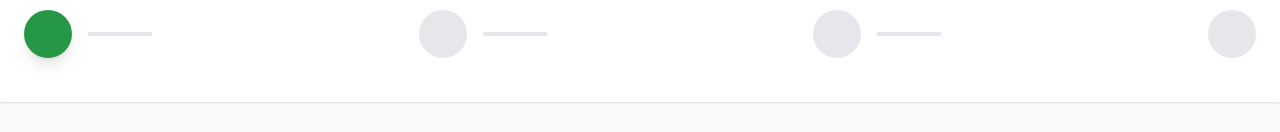
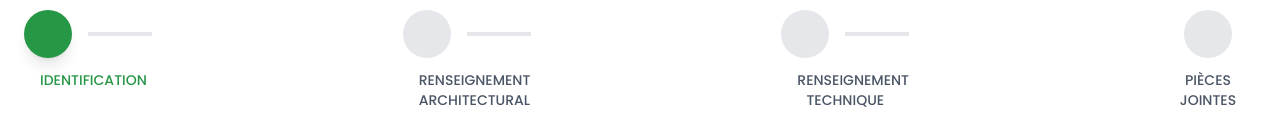
Before and after one commit to razafiarisoa203/matac, a React (Vite) app: page /permis in a window 1280 px wide. Shown: the part 190-322 px from the top of the page. Built offline with nearby package versions, Linux system fonts and the light colour scheme; some icons are missing.

Commit message:
add step title

```diff
--- a/src/components/PermisConst/PermisHeader.jsx
+++ b/src/components/PermisConst/PermisHeader.jsx
@@ -65,7 +65,7 @@ const PermisHeader = ({ steps, currentStep, getStepProgress, onReset, onStepChan
                         <span className={`mt-3 text-sm font-medium text-center max-w-24 ${
                             currentStep === step.id ? 'text-[#269745]' : 'text-gray-600'
                         }`}>
-
+                            {step.title}
                         </span>
                     </button>
                 ))}
```
